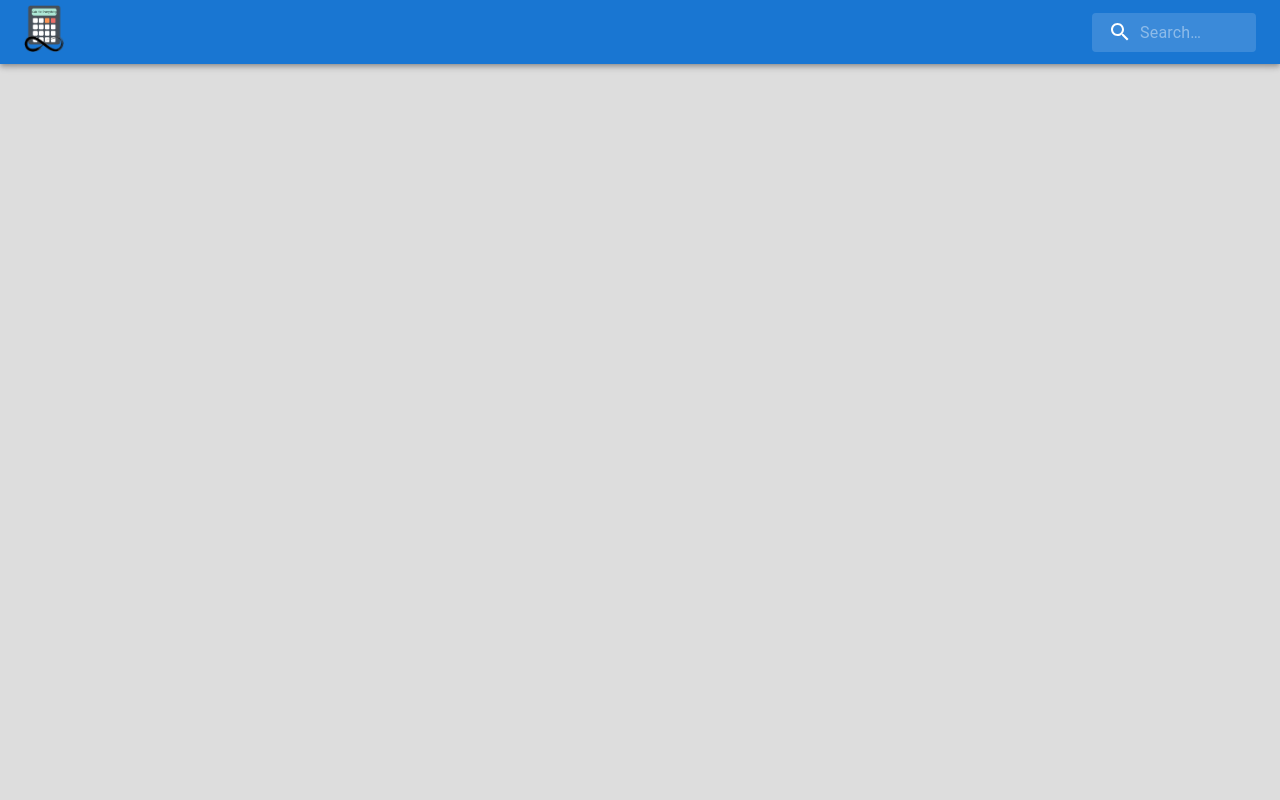
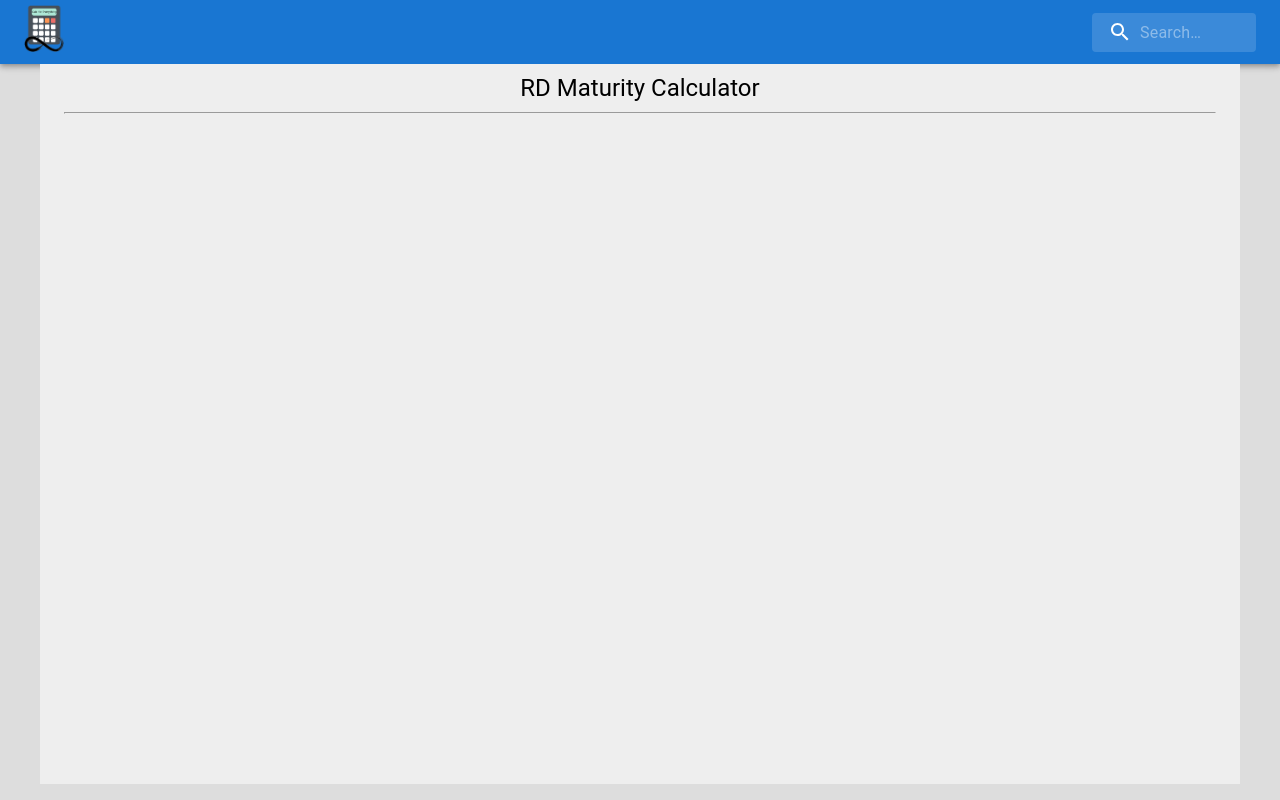
Before and after one commit to SarthakKeshari/calc_for_everything, a React (Create React App) app in the folder calculators/: page /rdmaturitycalc in a window 1280 px wide. Before the commit this address had no page. Built offline with nearby package versions, Linux system fonts and the light colour scheme.

Commit message:
Added folders for contribution

```diff
--- a/calculators/src/App.js
+++ b/calculators/src/App.js
@@ -34,6 +34,7 @@ import MainAgeCalculator from './health/age_calculator/MainAgeCalculator';
 import MainBinarySubstractor from './computer_science/BinarySubstractor/MainBinarySubstractor';
 import MainNumberTypeFinder from './computer_science/number_type_finder/MainNumberTypeFinder';
 import MainFDMaturityCalc from './finance/fd_maturity_calculator/MainFDMaturityCalc';
+import MainRDMaturityCalc from './finance/rd_maturity_calculator/MainRDMaturityCalc';
 
 function App() {
   return (
@@ -74,6 +75,7 @@ function App() {
             <Route path="firstorderdifferentialeqsolver" element={<MainFirstOrderDifferentialEqSolver />} />
             {/* Finance */}
             <Route path="fdmaturitycalc" element={<MainFDMaturityCalc />} />
+            <Route path="rdmaturitycalc" element={<MainRDMaturityCalc />} />
             {/* Health */}
             <Route path="bmi" element={<MainBMI />} />
             <Route path="bmr" element={<MainBMR />} />
--- a/calculators/src/Home.js
+++ b/calculators/src/Home.js
@@ -47,6 +47,7 @@ export default function Home() {
         <hr/>
         <Grid container rowSpacing={2} columnSpacing={{ xs: 1, sm: 2, md: 3 }} padding={1}>
             <HomeGridItem calcName="FD Maturity Calculator" path="/fdmaturitycalc"/>
+            <HomeGridItem calcName="RD Maturity Calculator" path="/rdmaturitycalc"/>
         </Grid>
         <br/>
         <Typography pt={1} variant='h5'>Health</Typography>
--- /dev/null
+++ b/calculators/src/finance/rd_maturity_calculator/MainRDMaturityCalc.js
@@ -0,0 +1,14 @@
+import React from 'react';
+import { Container, Typography } from '@mui/material';
+
+function MainRDMaturityCalc(){
+    return(
+        <Container maxWidth="lg" sx={{ bgcolor: '#eeeeee', minHeight: '90vh', paddingY:"10" }}>
+            <Typography pt={1} variant='h5' sx = {{textAlign: "center"}}>RD Maturity Calculator</Typography>
+            <hr/>
+            <br/>
+        </Container>
+    )
+}
+
+export default MainRDMaturityCalc;
```
